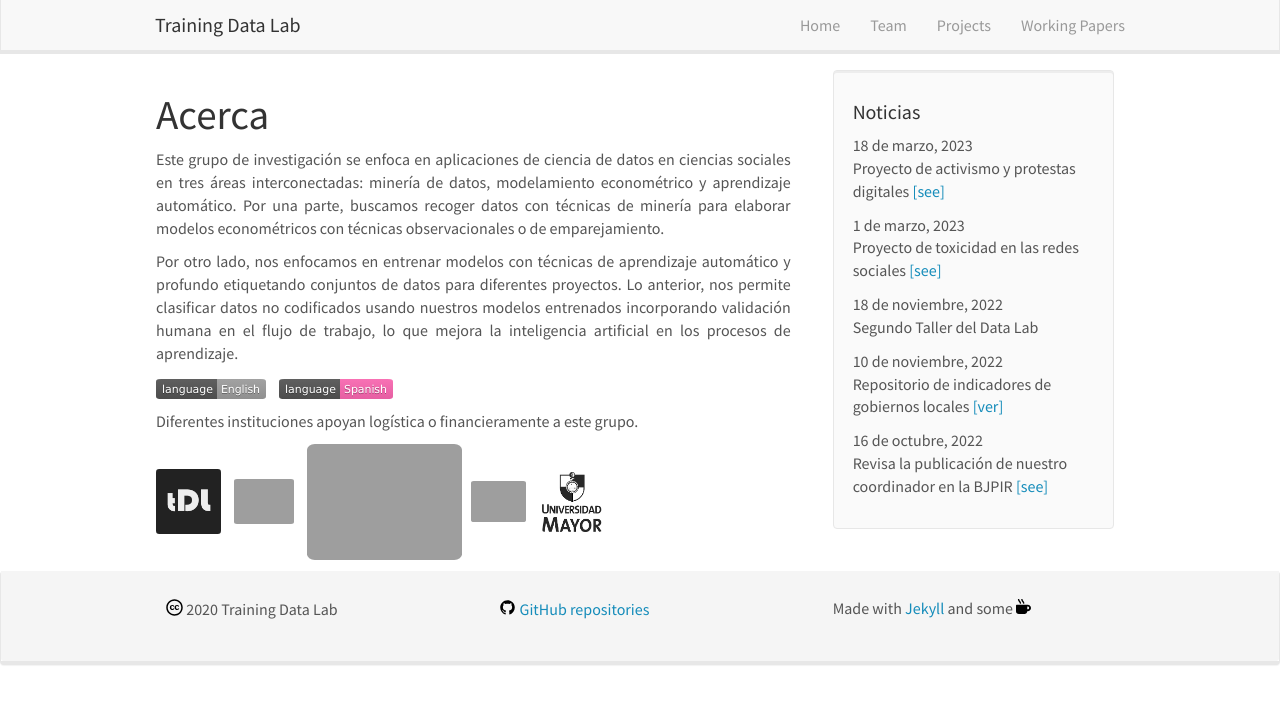
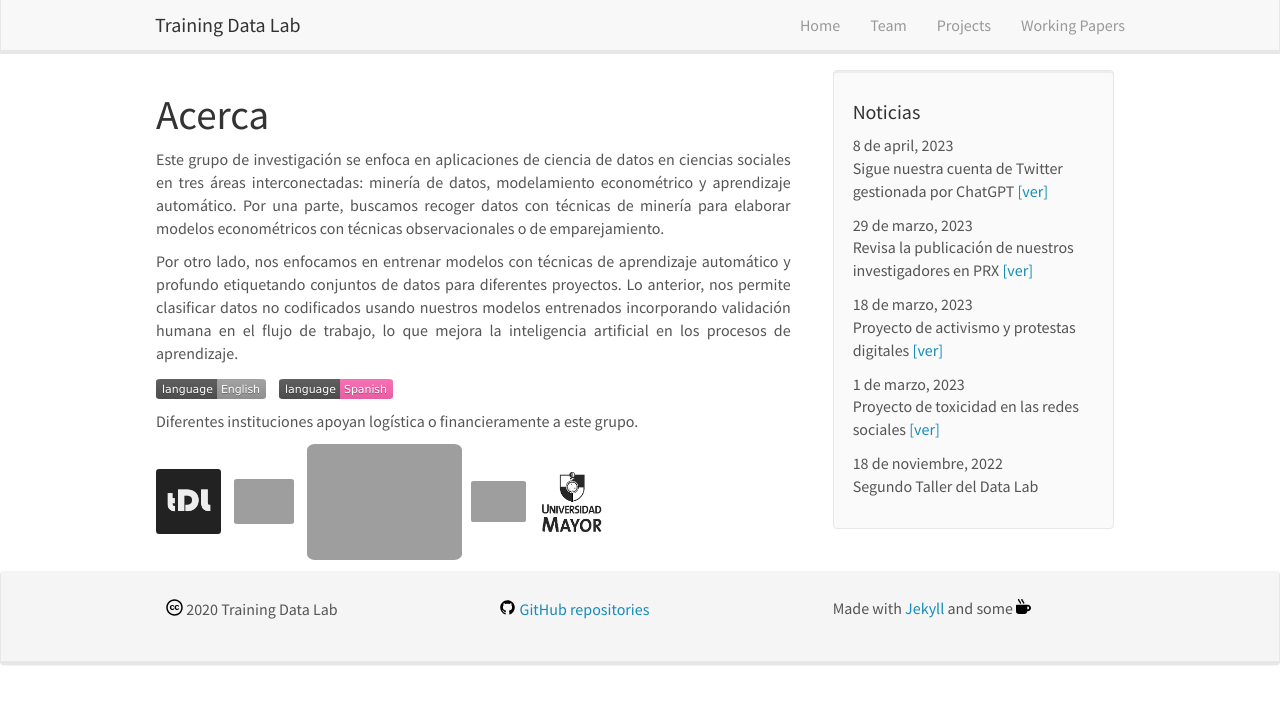
Before and after one commit to training-datalab/old-training-datalab.com, a Jekyll site: the page built from _pages/about_spanish.md, in a window 1280 px wide. Shown: the top 704 px of the page. Built offline with Jekyll 4.4.1, drawn with Linux system fonts in a browser that asks for light colours; nearby versions of some CDN libraries.

Commit message:
Update news_spanish.yml

```diff
--- a/_data/news_spanish.yml
+++ b/_data/news_spanish.yml
@@ -1,19 +1,19 @@
+- date: 8 de april, 2023
+  headline: "Sigue nuestra cuenta de Twitter gestionada por ChatGPT"
+  newslink: <a href="https://twitter.com/tDataLab" target="_blank">[ver]</a>
+
+- date: 29 de marzo, 2023
+  headline: "Revisa la publicación de nuestros investigadores en PRX"
+  newslink: <a href="https://doi.org/10.1080/2474736X.2023.2194369" target="_blank">[ver]</a>
+
 - date: 18 de marzo, 2023
   headline: "Proyecto de activismo y protestas digitales"
-  newslink: <a href="/projects/digital-activism-protests-and-incivility">[see]</a>
+  newslink: <a href="/projects/digital-activism-protests-and-incivility">[ver]</a>
 
 - date: 1 de marzo, 2023
   headline: "Proyecto de toxicidad en las redes sociales"
-  newslink: <a href="/projects/toxicity-in-audiences-journalistic-interactions-in-crises">[see]</a>
+  newslink: <a href="/projects/toxicity-in-audiences-journalistic-interactions-in-crises">[ver]</a>
 
 - date: 18 de noviembre, 2022
   headline: "Segundo Taller del Data Lab"
   newslink:
-
-- date: 10 de noviembre, 2022
-  headline: "Repositorio de indicadores de gobiernos locales"
-  newslink: <a href="/projects/local-government-indicators">[ver]</a>
-
-- date: 16 de octubre, 2022
-  headline: "Revisa la publicación de nuestro coordinador en la BJPIR"
-  newslink: <a href="https://doi.org/10.1177/13691481221124850" target="_blank">[see]</a>
```
